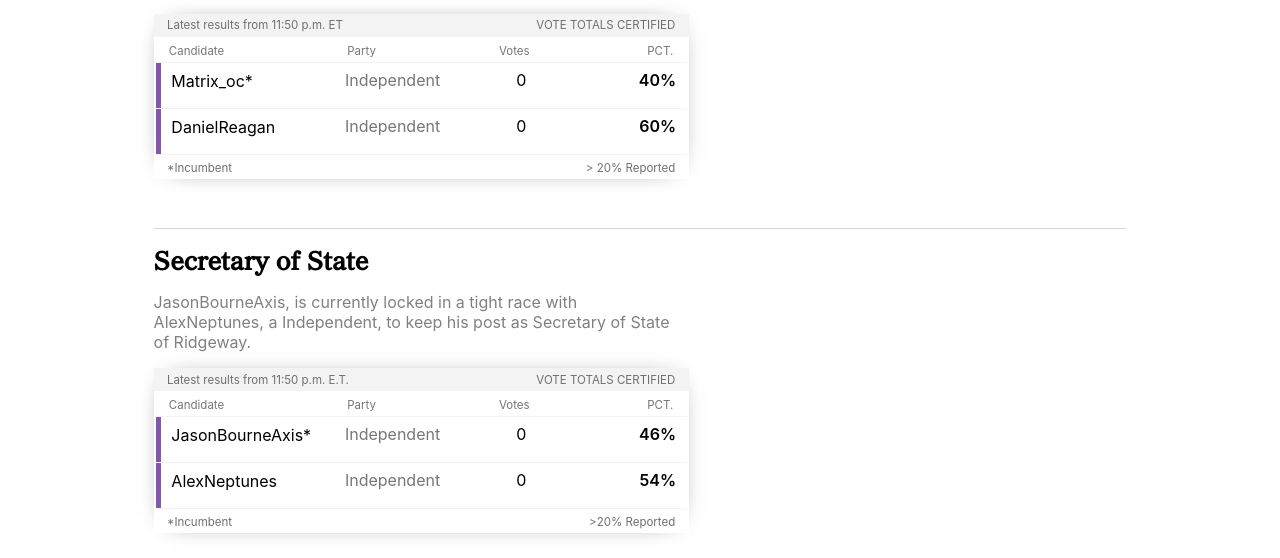
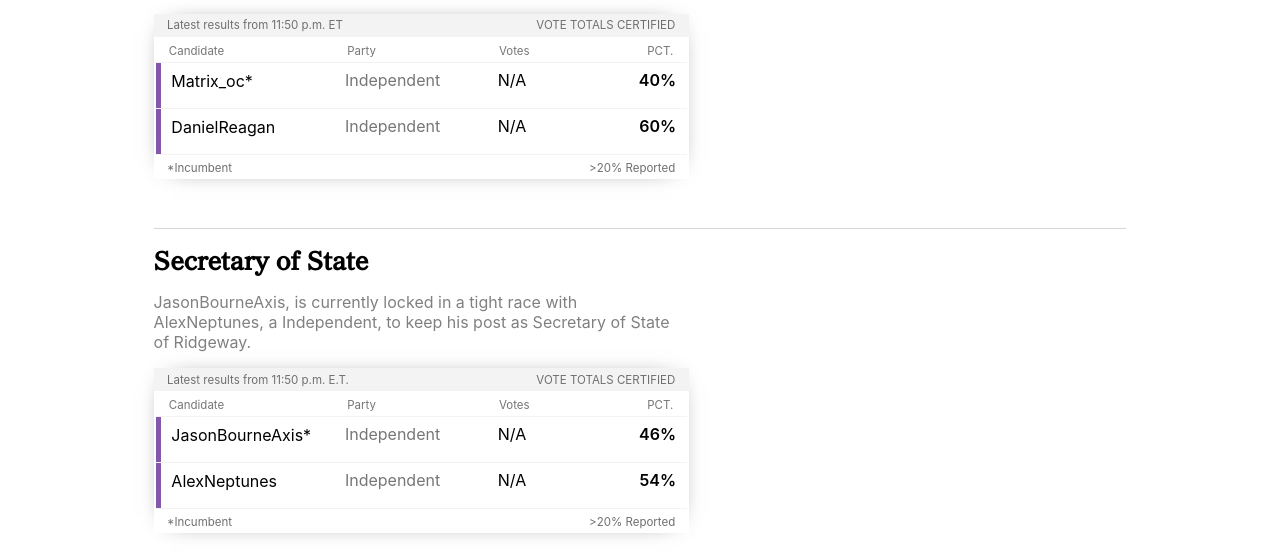
Before and after one commit to RestiveSole267/anctimes-elections, a React (Create React App) app: page /anctimes-elections/ridgeway in a window 1280 px wide. Shown: the part 337-895 px from the top of the page. Built offline with nearby package versions, Linux system fonts and the light colour scheme.

Commit message:
updating key information

```diff
--- a/src/ridgeway/ridgeway.js
+++ b/src/ridgeway/ridgeway.js
@@ -31,20 +31,20 @@ class RidgewayElectionFeed extends React.Component{
                                 <div className='can-partycolor-ind'></div>
                                 <div className='can-name-unoffical'>Matrix_oc* </div>
                                 <div className='can-party'>Independent</div>
-                                <div className='can-votes'>0</div>
+                                <div className='can-votes'>N/A</div>
                                 <div className='can-pct'>40%</div>
                             </tr>
                             <tr className='candidate-2'>
                                 <div className='can-partycolor-ind'></div>
                                 <div className='can-name2'>DanielReagan</div>
                                 <div className='can-party'>Independent</div>
-                                <div className='can-votes'>0</div>
+                                <div className='can-votes'>N/A</div>
                                 <div className='can-pct'>60%</div>
                             </tr>
                         </table>
                         <div className='footer-table'>
                             <p className='footnote-title'>*Incumbent</p>
-                            <p className='reported-title'>{'>'} 20% Reported</p>
+                            <p className='reported-title'>{'>'}20% Reported</p>
                         </div>
                     </div>
                 </div>
@@ -67,14 +67,14 @@ class RidgewayElectionFeed extends React.Component{
                                 <div className='can-partycolor-ind'></div>
                                 <div className='can-name-unoffical'>JasonBourneAxis*</div>
                                 <div className='can-party'>Independent</div>
-                                <div className='can-votes'>0</div>
+                                <div className='can-votes'>N/A</div>
                                 <div className='can-pct'>46%</div>
                             </tr>
                             <tr className='candidate-2'>
                                 <div className='can-partycolor-ind'></div>
                                 <div className='can-name2'>AlexNeptunes</div>
                                 <div className='can-party'>Independent</div>
-                                <div className='can-votes'>0</div>
+                                <div className='can-votes'>N/A</div>
                                 <div className='can-pct'>54%</div>
                             </tr>
                         </table>
```
